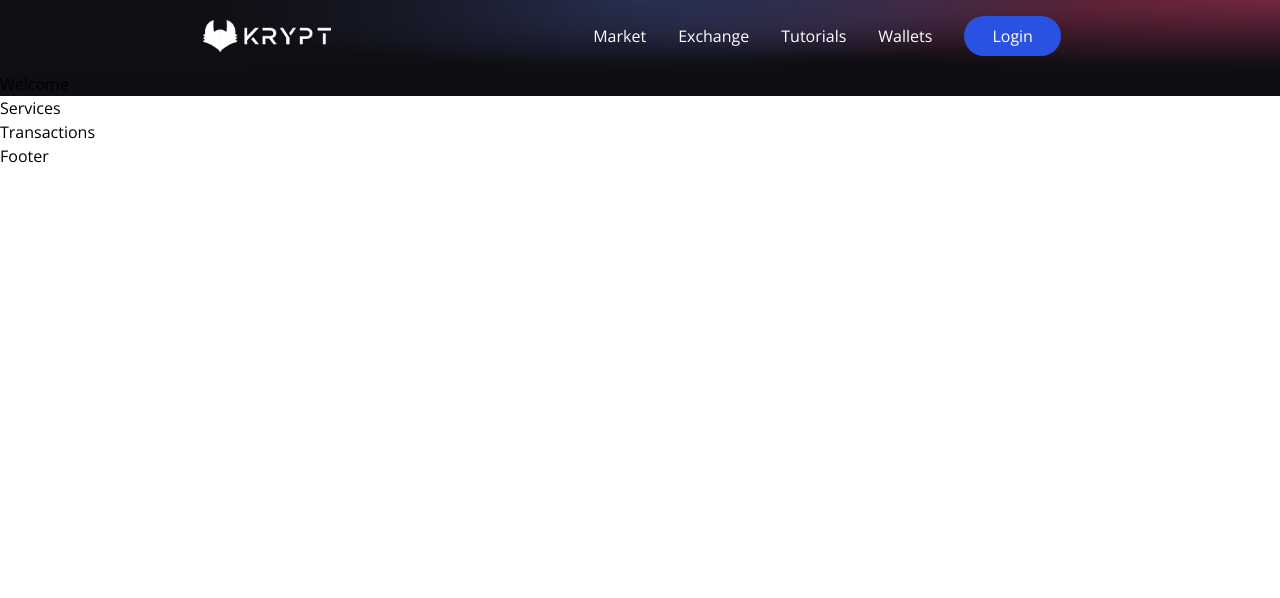
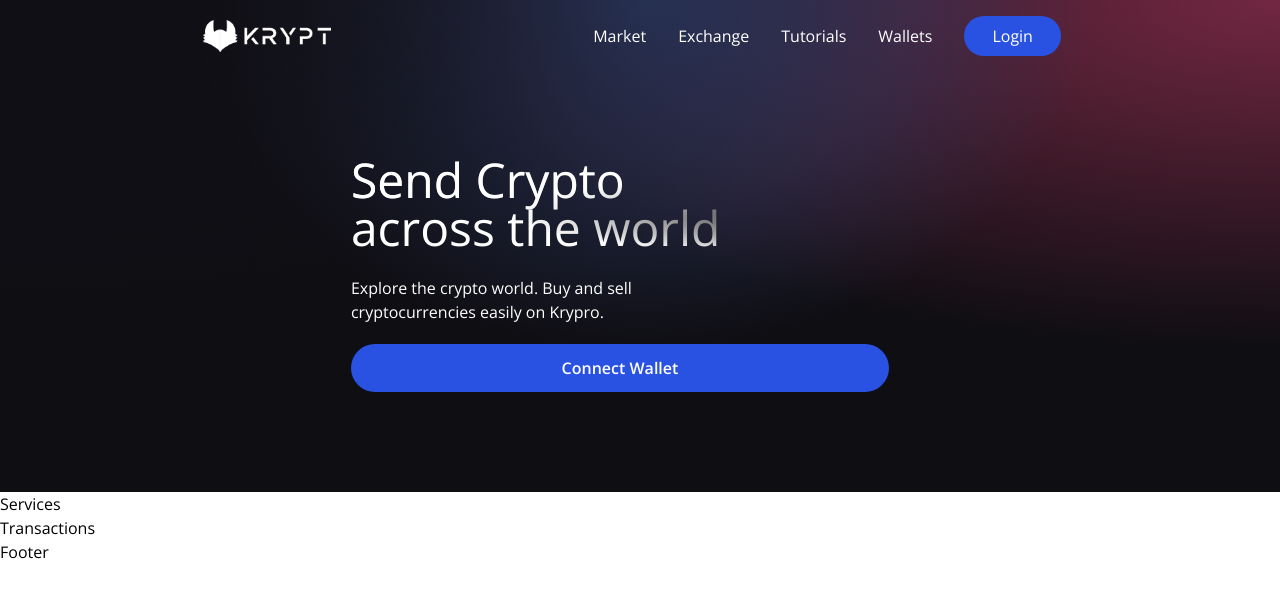
Before and after one commit to Npammer/blockchain-portofolio, a React (Vite) app in the folder client/: page / in a window 1280 px wide. Shown: the top 598 px of the page. Built offline with nearby package versions, Linux system fonts and the light colour scheme.

Commit message:
welcome/call to action

```diff
--- a/client/src/components/Welcome.jsx
+++ b/client/src/components/Welcome.jsx
@@ -1,6 +1,36 @@
+import { AiFillPlayCircle } from "react-icons/ai";
+import { SiEthereum } from "react-icons/si";
+import { BsInfoCircle } from "react-icons/bs";
+
+import { Loader } from "./";
+
 const Welcome = () => {
+
+    const connectWallet = () => {
+
+    }
     return (
-        <h1>Welcome</h1>
+        <div className="flex w-full justify-center items-center">
+            <div className="flex md:flew-row flex-col items-start justify-between md:p-20 py-12 px-4">
+                <div className="flex flex-1 justify-start flex-col md:mr-10">
+                    <h1 className="text-3xl sm:text-5xl text-white text-gradient py-1">
+                        Send Crypto <br /> across the world
+                    </h1>
+                    <p className="text-left mt-5 text-white font-light md:w-9/12 w-11/12 text-base">
+                        Explore the crypto world. Buy and sell cryptocurrencies easily on Krypro.
+                    </p>
+                    <button
+                        type="button"
+                        onClick={connectWallet}
+                        className="flex flex-row justify-center times-center my-5 bg-[#2952e3] p-3 rounded-full cursor-pointer hover:bg-[#2546bd]"
+                    >
+                        <p className="text-white text-base font-semibold">
+                            Connect Wallet
+                        </p>
+                    </button>
+                </div>
+            </div>
+        </div>
     );
 }
 
```
